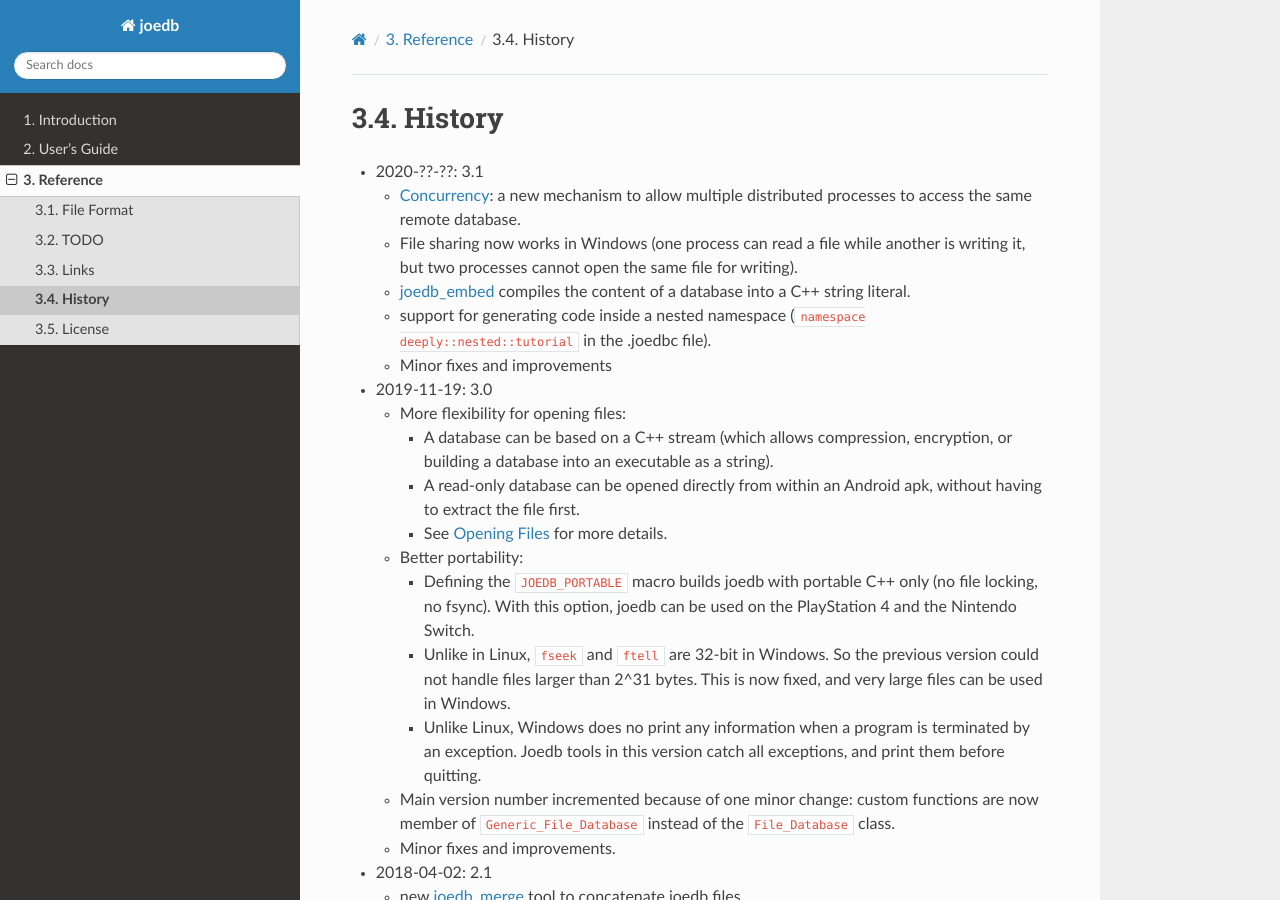
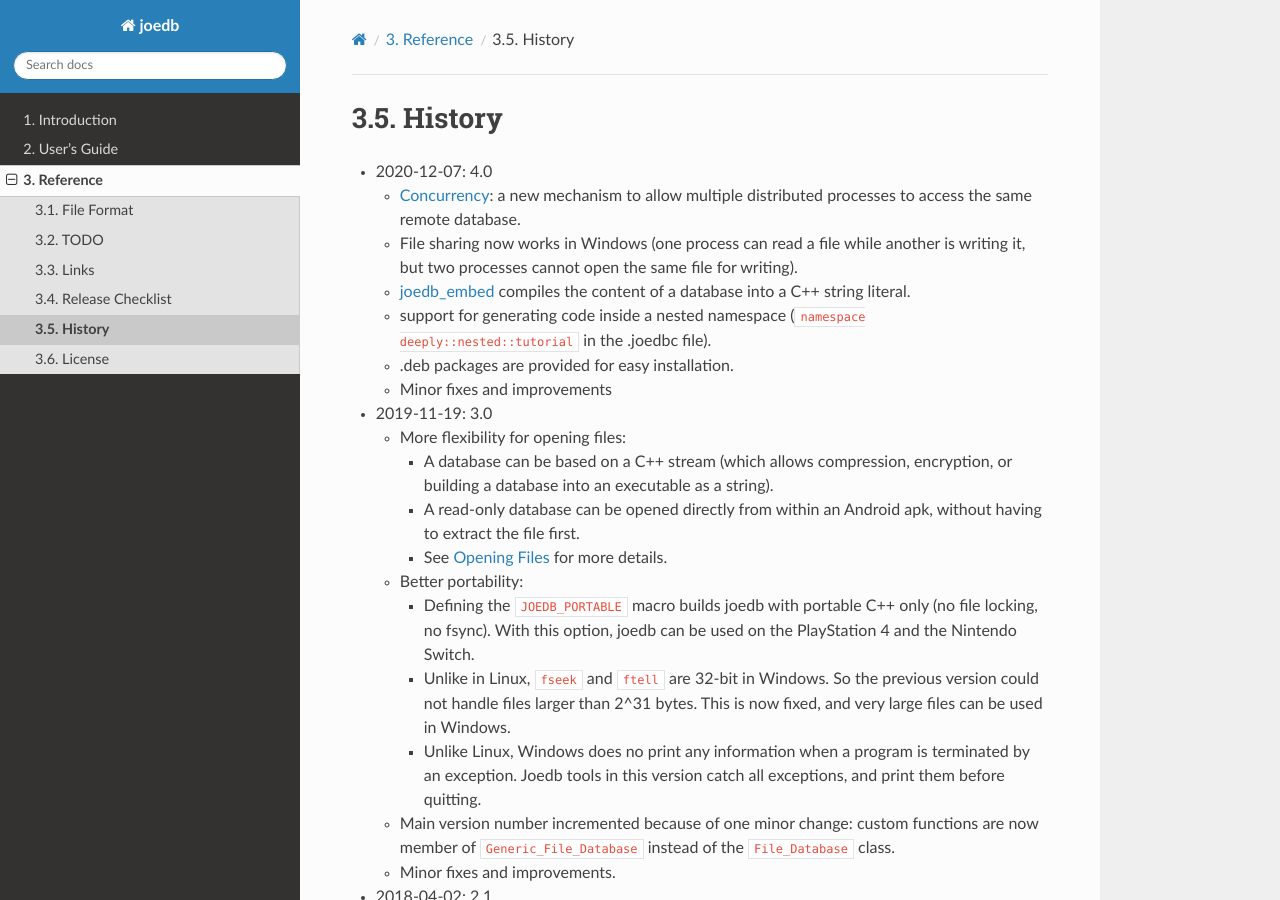
Before and after one commit to Remi-Coulom/joedb, a Sphinx documentation site: the page built from doc/source/history.rst, in a window 1280 px wide and 900 px high. Built offline with Sphinx 7.4.7 and the Read the Docs theme 2.0.0, drawn with Linux system fonts in a browser that asks for light colours; formulas are drawn with MathJax 3.

Commit message:
Produce deb package in Linux + preparing 4.0 release

```diff
--- a/doc/source/history.rst
+++ b/doc/source/history.rst
@@ -1,7 +1,7 @@
 History
 =======
 
-- 2020-??-??: 3.1
+- 2020-12-07: 4.0
 
   - :doc:`concurrency`: a new mechanism to allow multiple distributed processes
     to access the same remote database.
@@ -12,6 +12,7 @@ History
     literal.
   - support for generating code inside a nested namespace (``namespace
     deeply::nested::tutorial`` in the .joedbc file).
+  - .deb packages are provided for easy installation.
   - Minor fixes and improvements
 
 - 2019-11-19: 3.0
--- a/doc/source/reference.rst
+++ b/doc/source/reference.rst
@@ -7,5 +7,6 @@ Reference
    file_format
    todo
    links
+   release_checklist
    history
    license
```
Also changed, not shown: doc/source/getting_started.rst (+19 -2 lines), doc/source/release_checklist.rst (added, +31 -0 lines), 2 other files.
